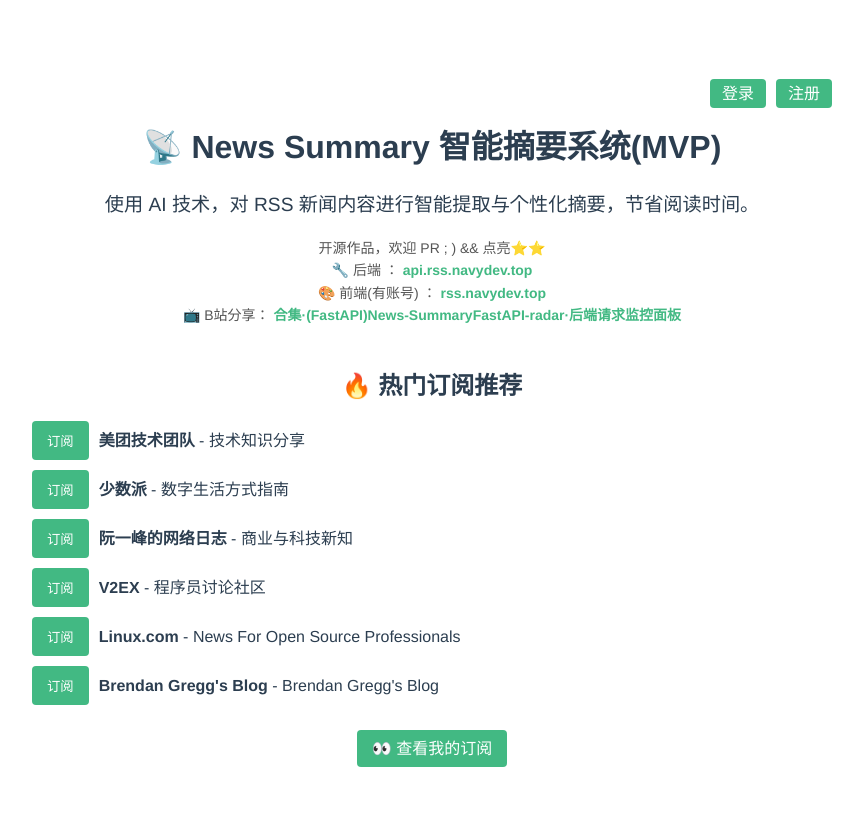
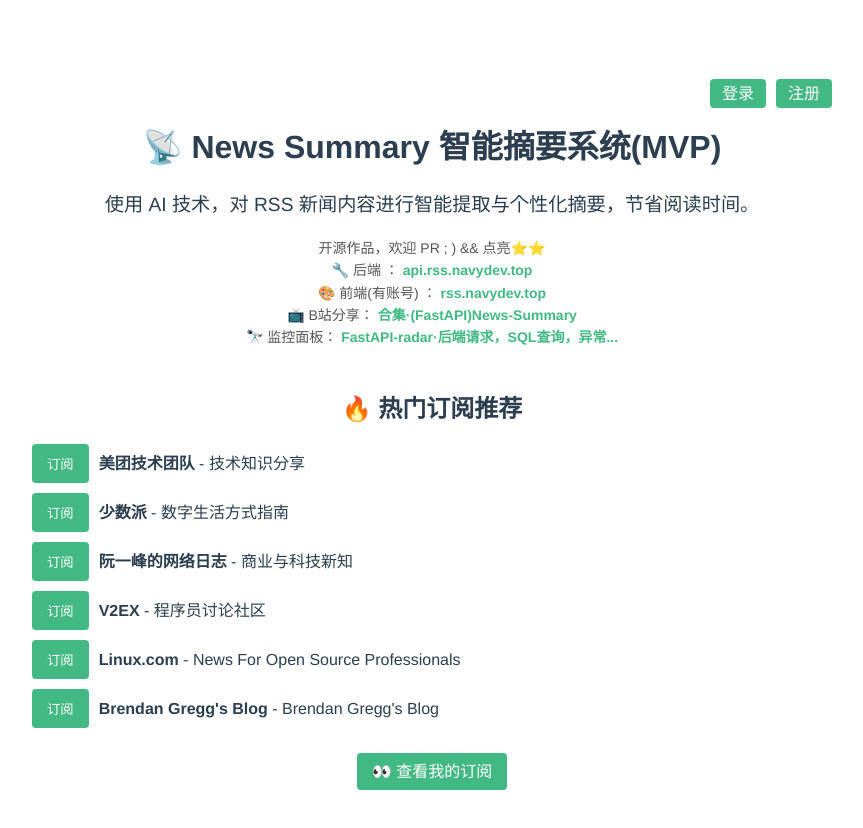
Before and after one commit to wsgggws/rss.navydev.top, a Vue app: page / in a window 1280 px wide. Shown: the whole page, without its empty margins (208-1071 px from the left). Before the commit the page ends 807 px from the top, so only its background shows below. Built offline with nearby package versions, Linux system fonts and the light colour scheme; no server answers.

Commit message:
feat: fix radar nginx config

```diff
--- a/src/views/Home.vue
+++ b/src/views/Home.vue
@@ -40,9 +40,11 @@
         href="https://space.bilibili.com/472722204/lists/5018471?type=season"
         target="_blank"
         >合集·(FastAPI)News-Summary</a
-      >
+      ><br />
+
+      🔭 监控面板：
       <a href="https://rss.navydev.top/__radar/" target="_blank"
-        >FastAPI-radar·后端请求监控面板</a
+        >FastAPI-radar·后端请求，SQL查询，异常...</a
       >
     </p>
 
```
Also changed, not shown: 1 other file (tests, documents, lock files or other folders).
